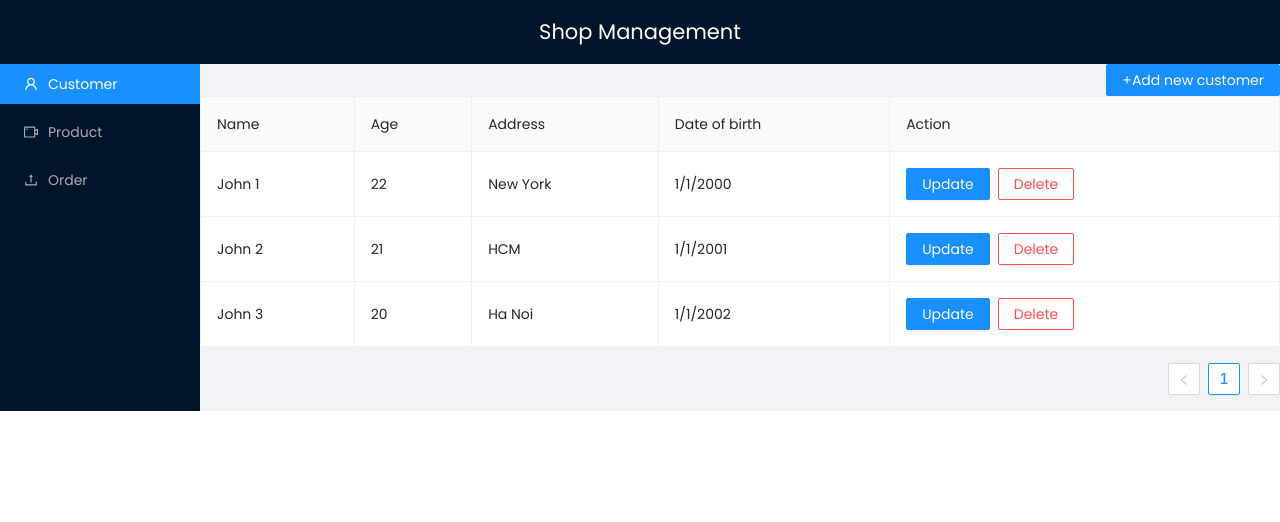
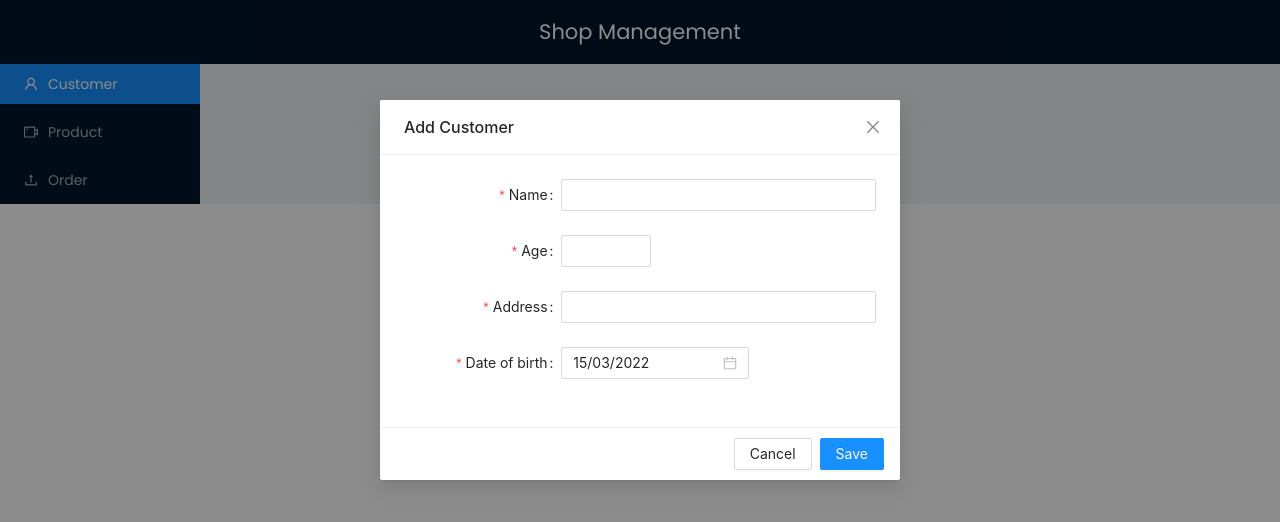
Before and after one commit to Tan-Tran/ant-shop-manager, a React (Create React App) app: page /add-customer in a window 1280 px wide. Shown: the top 522 px of the page. Built offline with nearby package versions, Linux system fonts and the light colour scheme.

Commit message:
react-router

```diff
--- a/package.json
+++ b/package.json
@@ -3,13 +3,15 @@
   "version": "0.1.0",
   "private": true,
   "dependencies": {
+    "@ant-design/icons": "^4.7.0",
     "@testing-library/jest-dom": "^5.16.2",
     "@testing-library/react": "^12.1.4",
     "@testing-library/user-event": "^13.5.0",
     "antd": "^4.19.2",
+    "moment": "^2.29.1",
     "react": "^17.0.2",
     "react-dom": "^17.0.2",
-    "react-router-dom": "^6.2.2",
+    "react-router-dom": "^5.3.0",
     "react-scripts": "5.0.0",
     "web-vitals": "^2.1.4"
   },
--- a/src/App.js
+++ b/src/App.js
@@ -4,15 +4,26 @@ import AppSideBar from './components/common/Sidebar'
 import Customer from './components/detail/Customer'
 import Product from './components/detail/Product'
 import Order from './components/detail/Order'
-// import UpdateCustomer from './components/pages/UpdateCustomer'
+import AddCustomer from './components/common/AddCustomer'
 
 import 'antd/dist/antd.css'
 import {Layout} from 'antd'
+
+import {
+  BrowserRouter as Router,
+  Switch,
+  Route,
+  Link,
+  Redirect
+} from "react-router-dom";
+
 
 const {Header, Content} = Layout
 
 function App() {
   return (
+    <Router>
+      <Switch>
         <div className="App">
           <Layout>
             <Header>
@@ -21,14 +32,27 @@ function App() {
             <Layout>
               <AppSideBar/>
               <Content>
+                <Route path="/" exact>
                   <Customer/>
-            {/* <Product/> */}
-            {/* <Order/> */}
-            {/* <UpdateCustomer/> */}
+                </Route>
+                <Route path="/customer">
+                  <Customer/>
+                </Route>
+                <Route path="/product">
+                  <Product/>
+                </Route>
+                <Route path="/order">
+                  <Order/>
+                </Route>
+                <Route path="/add-customer">
+                  <AddCustomer/>
+                </Route>
               </Content>
             </Layout>
           </Layout>
         </div>
+      </Switch>
+    </Router>
   );
 }
 
--- /dev/null
+++ b/src/components/common/AddCustomer.js
@@ -0,0 +1,38 @@
+import React, { useState } from 'react';
+import {Modal, Form, Button} from 'antd'
+
+import ModalCustomer from './ModalCustomer';
+
+import {UserAddOutlined} from '@ant-design/icons';
+
+const AddCustomer = ({handleAdd}) =>{
+
+    const [form] = Form.useForm()
+
+    const[isVisible, setIsVisible] = useState(true)
+
+    const showModal = () =>{
+        setIsVisible(true)
+    }
+
+    const handleCancel = () =>{
+        setIsVisible(false)
+    }
+
+    const handleSubmit = (values) =>{
+        handleAdd(values)
+        form.resetFields();
+        setIsVisible(false)
+    }
+
+    return (
+        <>
+            {/* <Button type="primary" onClick={showModal}><UserAddOutlined />Add new customer</Button> */}
+            <Modal title="Add Customer" visible={isVisible} onOk={form.submit} okText="Save" onCancel={handleCancel}>
+                <ModalCustomer form={form} handleSubmit={handleSubmit}/>
+            </Modal>
+        </>
+    )
+}
+
+export default AddCustomer
--- /dev/null
+++ b/src/components/common/ModalCustomer.js
@@ -0,0 +1,62 @@
+import React,{useEffect} from 'react';
+import {Form, InputNumber, Input } from 'antd'
+import {DatePicker} from 'antd'
+import moment from 'moment'
+
+const layout = {
+    labelCol: { span: 8 },
+    wrapperCol: { span: 16 },
+  };
+
+const validateMessages = {
+    required: '${label} is required!',
+    types: {
+        email: '${label} is not a valid email!',
+        number: '${label} is not a valid number!',
+    },
+    number: {
+        range: '${label} must be between ${min} and ${max}',
+    },
+};
+
+const formatDate = 'DD/MM/YYYY'
+
+const ModalCustomer = ({form, user, handleSubmit}) =>{
+
+    useEffect(()=>{
+        form.setFieldsValue({
+            name: user?.name || '',
+            age: user?.age || '',
+            address: user?.address || '',
+            birth: user? moment(user.dateOfBirth, formatDate) : moment(new Date().toLocaleDateString('en-GB'), formatDate)
+        })
+    },[user])
+
+    return(
+        <Form
+            form={form}
+            onFinish={handleSubmit}
+            {...layout}
+            initialValues= {{'age': 1}}
+            validateMessages={validateMessages}>
+            <Form.Item name="name" label="Name" rules={[{ required: true }]}>
+                <Input/>
+            </Form.Item>
+
+            <Form.Item name="age" label="Age" rules={[{ type: 'number', min: 0, max: 99, required: true }]}>
+                <InputNumber/>
+            </Form.Item>
+
+            <Form.Item name="address" label="Address" rules={[{ required: true }]}>
+                <Input />
+            </Form.Item>
+
+            <Form.Item name="birth" label="Date of birth" rules={[{ required: true }]}>
+                <DatePicker format={formatDate} disabledDate={d => !d || d.isAfter(new Date().toLocaleDateString())}/>
+            </Form.Item>
+
+        </Form>
+    )
+}
+
+export default ModalCustomer
--- /dev/null
+++ b/src/components/common/UpdateCustomer.js
@@ -0,0 +1,44 @@
+import React, { useState } from 'react';
+import {Modal, Form, Button} from 'antd'
+
+import ModalCustomer from './ModalCustomer'
+
+const UpdateCustomer = ({user, handleUpdate}) =>{
+
+    const [form] = Form.useForm()
+
+    const{key} = user
+
+    const[isVisible, setIsVisible]= useState(false)
+
+    const handleSubmit = (values) =>{
+        const newData = {
+            key: key,
+            name: values.name,
+            age: values.age,
+            address: values.address,
+            dateOfBirth: values.birth['_d'].toLocaleDateString('en-GB'),
+        }
+        setIsVisible(false)
+        handleUpdate(newData)
+    }
+
+    const showModal = () =>{
+        setIsVisible(true)
+    }
+
+    const handleCancel = () =>{
+        setIsVisible(false)
+    }
+
+    return(
+        <>
+            <Button type="primary" onClick={showModal}>Update</Button>
+            <Modal title="Update Customer" visible={isVisible} onOk={form.submit} okText="Save" onCancel={handleCancel}>
+                <ModalCustomer form={form} handleSubmit={handleSubmit} user={user}/>
+            </Modal>
+        </>
+    )
+}
+
+export default UpdateCustomer
--- a/src/components/common/sidebar.js
+++ b/src/components/common/sidebar.js
@@ -19,25 +19,20 @@ const {Sider} = Layout
 
 const AppSideBar = props =>{
     return(
-        <Router>
         <Sider trigger={null} className="sidebar-container">
             <div className="logo" />
             <Menu theme="dark" mode="inline" defaultSelectedKeys={['1']}>
                 <Menu.Item key="1" icon={<UserOutlined />}>
-                        {/* Customer */}
                     <Link to="/customer">Customer</Link>
                 </Menu.Item>
                 <Menu.Item key="2" icon={<VideoCameraOutlined />}>
-                        Product
-                        {/* <Link to="/product">Product</Link> */}
+                    <Link to="/product">Product</Link>
                 </Menu.Item>
                 <Menu.Item key="3" icon={<UploadOutlined />}>
-                        Order
-                        {/* <Link to="/order">Order</Link> */}
+                    <Link to="/order">Order</Link>
                 </Menu.Item>
             </Menu>
         </Sider>
-        </Router>
     )
 }
 
--- a/src/components/detail/Customer.js
+++ b/src/components/detail/Customer.js
@@ -1,6 +1,15 @@
 import React, { useState } from 'react';
 import {Table, Button, Space} from 'antd'
-import AddCustomer from '../pages/AddCustomer';
+import AddCustomer from '../common/AddCustomer';
+import UpdateCustomer from '../common/UpdateCustomer';
+
+import {
+    BrowserRouter as Router,
+    Switch,
+    Route,
+    Link,
+    Redirect
+} from "react-router-dom";
 
 import 'antd/dist/antd.css'
 
@@ -35,22 +44,27 @@ const Customer = props =>{
     const[numberOfCustomer, setNumberOfCustomer] = useState(dataSource.length)
 
     const handleUpdate = (record) =>{
-        console.log(record)
+        const newData = [...data]
+        const index = newData.findIndex(item => record.key === item.key)
+        const item = newData[index]
+        newData.splice(index, 1, {
+            ...item,
+            ...record
+        })
+        setData(newData)
     }
-
-
 
     const handleAdd = (values) =>{
         const newCustomer ={
             key: numberOfCustomer,
-            name: values.user.name,
-            age: values.user.age,
-            address: values.user.address,
-            dateOfBirth: values.user.birth['_d'].toLocaleDateString('en-GB'),
+            name: values.name,
+            age: values.age,
+            address: values.address,
+            dateOfBirth: values.birth['_d'].toLocaleDateString('en-GB'),
         }
         const dataSource = [...data, newCustomer];
         setData(dataSource)
-        setNumberOfCustomer(numberOfCustomer+1)
+        setNumberOfCustomer(numberOfCustomer + 1)
 
     }
 
@@ -72,7 +86,7 @@ const Customer = props =>{
           render: (_, record) => {
               return(
                   <Space>
-                    <Button type="primary" onClick={() => handleUpdate(record)}>Update</Button>
+                    <UpdateCustomer user={record} handleUpdate={handleUpdate}/>
                     <Button danger onClick={() => handleDelete(record.key)}>Delete</Button>
                   </Space>
               )
@@ -83,7 +97,10 @@ const Customer = props =>{
     return (
         <>
             <div style={{float:'right'}}>
-                <AddCustomer handleAdd={handleAdd}/>
+                <Button type="primary">
+                    <Link to="/add-customer">Add Customer</Link>
+                </Button>
+                {/* <AddCustomer handleAdd={handleAdd}/> */}
             </div>
             <Table dataSource={data} bordered columns={columns}/>
         </>
--- a/src/components/pages/AddCustomer.js
+++ /dev/null
@@ -1,67 +0,0 @@
-import React, { useState } from 'react';
-import {Modal, Form, Button, Input, InputNumber } from 'antd'
-import {DatePicker} from 'antd'
-
-const layout = {
-    labelCol: { span: 8 },
-    wrapperCol: { span: 16 },
-  };
-
-const validateMessages = {
-    required: '${label} is required!',
-    types: {
-        email: '${label} is not a valid email!',
-        number: '${label} is not a valid number!',
-    },
-    number: {
-        range: '${label} must be between ${min} and ${max}',
-    },
-};
-
-const formatDate = 'DD/MM/YYYY'
-
-const AddCustomer = ({handleAdd}) =>{
-
-    const [form] = Form.useForm()
-
-    const[isVisible, setIsVisible] = useState(false)
-
-    const showModal = () =>{
-        setIsVisible(true)
-    }
-
-    const handleCancel = () =>{
-        setIsVisible(false)
-    }
-
-    const handleSubmit = (values) =>{
-        handleAdd(values)
-        form.resetFields();
-        setIsVisible(false)
-    }
-
-
-    return (
-        <>
-            <Button type="primary" onClick={showModal}>+Add new customer</Button>
-            <Modal title="Add Customer" visible={isVisible} onOk={form.submit} okText="Save" onCancel={handleCancel}>
-                <Form form={form} onFinish={handleSubmit} {...layout} validateMessages={validateMessages}>
-                    <Form.Item name={['user', 'name']} label="Name" rules={[{ required: true }]}>
-                        <Input/>
-                    </Form.Item>
-                    <Form.Item name={['user', 'age']} label="Age" rules={[{ type: 'number', min: 0, max: 99 }]}>
-                        <InputNumber/>
-                    </Form.Item>
-                    <Form.Item name={['user', 'address']} label="Address" rules={[{ required: true }]}>
-                        <Input/>
-                    </Form.Item>
-                    <Form.Item name={['user','birth']} label="Date of birth" rules={[{ required: true }]}>
-                        <DatePicker formatDate={formatDate}/>
-                    </Form.Item>
-                </Form>
-            </Modal>
-        </>
-    )
-}
-
-export default AddCustomer
```
Also changed, not shown: 1 other file (tests, documents, lock files or other folders). Lines whose indentation alone changed are shown as unchanged.
